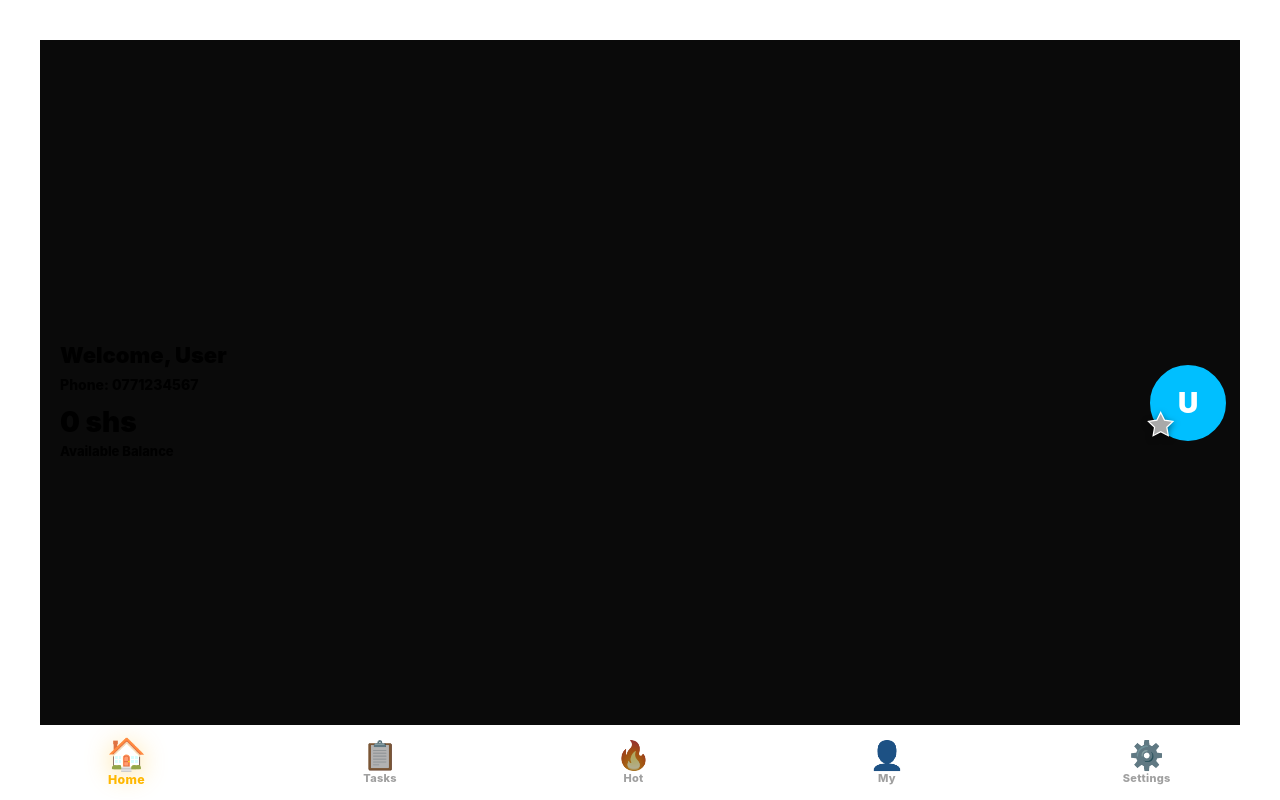
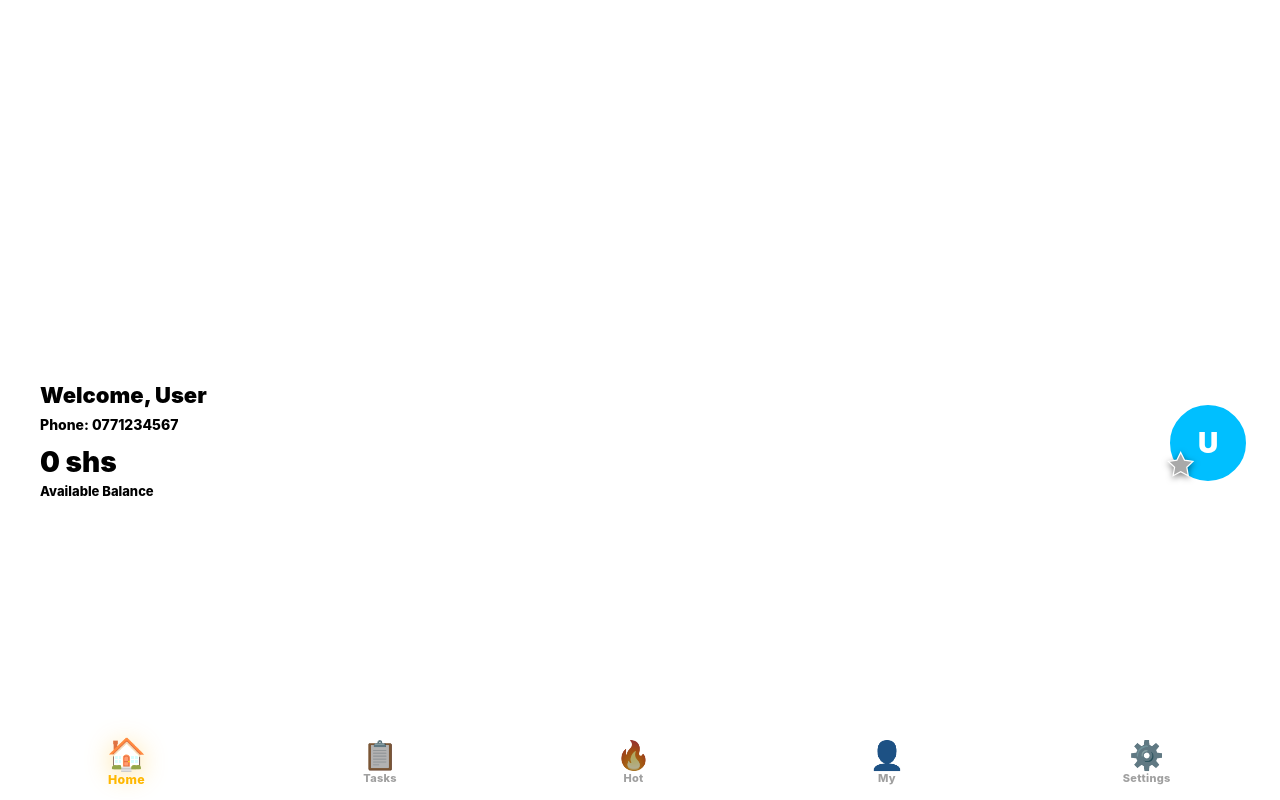
Before and after one commit to Molly256/palamedes-pr, a Next.js app: page /dashboard in a window 1280 px wide. Shown: the top 800 px of the page. Built offline with nearby package versions, Linux system fonts and the light colour scheme.

Commit message:
Card: full white bg, no borders, no card effect

```diff
--- a/components/Card.js
+++ b/components/Card.js
@@ -3,8 +3,9 @@ export default function Card({ children, style = {} }) {
     <div style={{
       minHeight: '100vh',
       width: '100%',
-      background: '#0a0a0a', // same as app bg, no white card
-      padding: '40px 20px 120px 20px', // 120px bottom for sponsors + bottom nav
+      background: '#FFFFFF', // pure white full page
+      padding: 0,
+      margin: 0,
       boxSizing: 'border-box',
       ...style
     }}>
```
